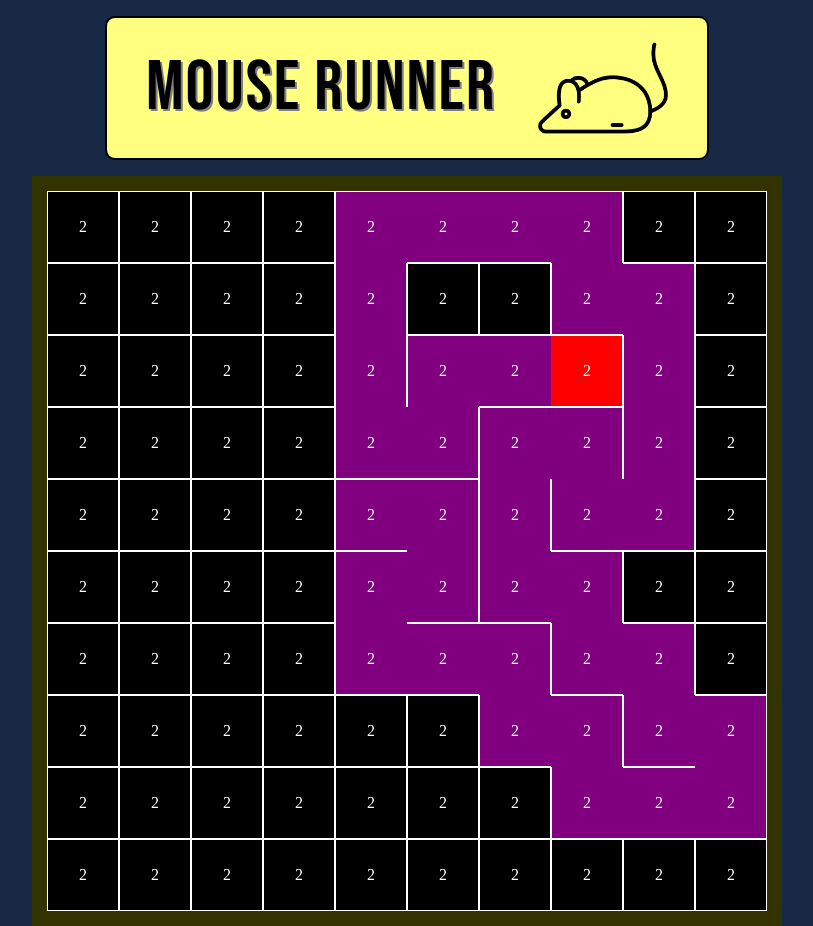
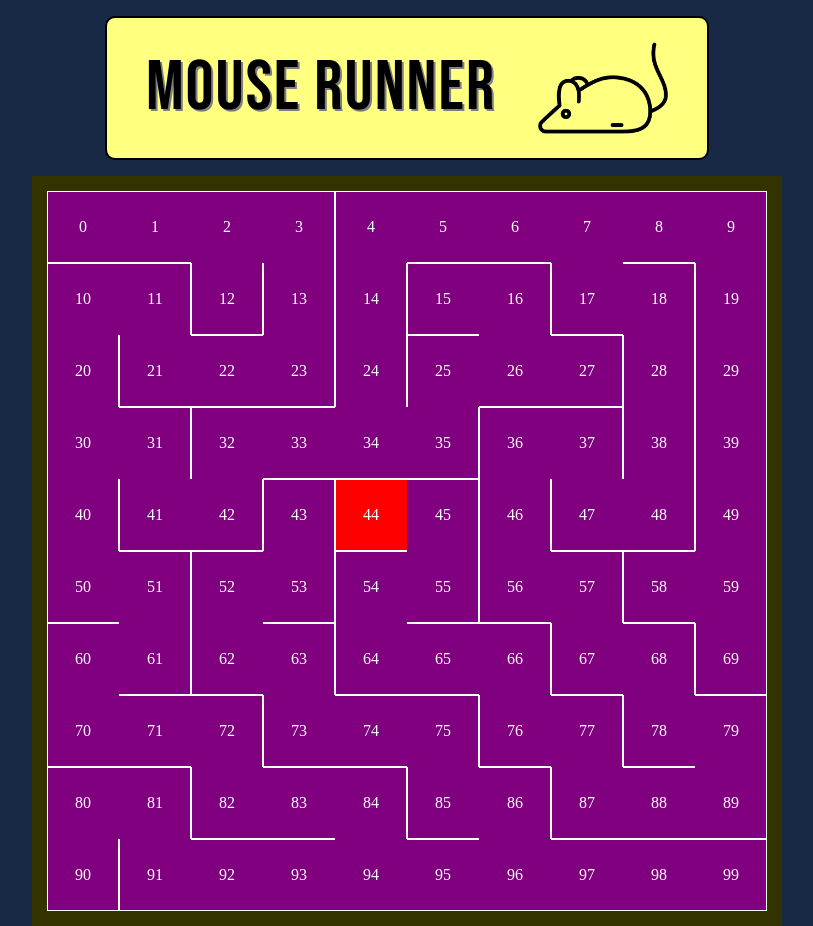
Before and after one commit to ViniciusSantanaL/mouse-runner, a React (Create React App) app: page / in a window 1280 px wide. Shown: the whole page, without its empty margins (233-1046 px from the left). Built offline with nearby package versions, Linux system fonts and the light colour scheme; a web font is replaced by a local one.

Commit message:
finish algoritm dfs for construct maze

```diff
--- a/src/components/Cell/index.tsx
+++ b/src/components/Cell/index.tsx
@@ -1,11 +1,11 @@
 import { ICell } from 'interface/ICell';
-import { useEffect, useState } from 'react';
+import { Children, useEffect, useState } from 'react';
 import { StyledCell } from './styles';
 
-export default function Cell(props: { cell: ICell }) {
+export default function Cell(props: { cell: ICell; children: React.ReactNode }) {
     return (
         <StyledCell top={props.cell.walls[0]} right={props.cell.walls[1]} bottom={props.cell.walls[2]} left={props.cell.walls[3]} visited={props.cell.visited} current={props.cell.current}>
-            {2}
+            {props.children}
         </StyledCell>
     );
 }
--- a/src/components/Maze/index.tsx
+++ b/src/components/Maze/index.tsx
@@ -1,4 +1,5 @@
 import Cell from 'components/Cell';
+import { ICell } from 'interface/ICell';
 import { IMaze } from 'interface/IMaze';
 import { CellFactory } from 'model/CellFactory';
 import { MazeFactory } from 'model/MazeFactory';
@@ -14,17 +15,27 @@ function Maze() {
 
     useEffect(() => {
         if (maze) {
-            let currentUpdate = maze.current;
-
+            let currentUpdate: ICell | undefined = maze.current;
+            const stackUpdate = maze.stack;
             const next = CellFactory.checkNeighbors(currentUpdate, maze.grid, maze.rows, maze.colums);
+            let gridUpdate: Array<Array<ICell>> = maze.grid;
             if (next) {
                 next.visited = true;
                 next.current = true;
                 currentUpdate.current = false;
-                const gridUpdate = CellFactory.removeWalls(currentUpdate, next, maze.grid);
+                gridUpdate = CellFactory.removeWalls(currentUpdate, next, maze.grid);
 
-                currentUpdate = next;
-                setMaze({ ...maze, grid: gridUpdate, current: currentUpdate });
+                stackUpdate.push(currentUpdate);
+
+                setMaze({ ...maze, grid: gridUpdate, current: next, stack: stackUpdate });
+            } else if (maze.stack.length > 0) {
+                gridUpdate[currentUpdate.rowNum][currentUpdate.colNum].current = false;
+                currentUpdate = stackUpdate.pop();
+
+                if (currentUpdate) {
+                    gridUpdate[currentUpdate.rowNum][currentUpdate.colNum].current = true;
+                    setMaze({ ...maze, grid: gridUpdate, current: currentUpdate, stack: stackUpdate });
+                }
             }
         }
     }, [maze]);
@@ -35,7 +46,9 @@ function Maze() {
                     maze.grid.map((row, index) => (
                         <div key={index}>
                             {row.map((cell, index) => (
-                                <Cell key={index} cell={cell} />
+                                <Cell key={index} cell={cell}>
+                                    {cell.rowNum + cell.colNum * maze.colums}
+                                </Cell>
                             ))}
                         </div>
                     ))}
--- a/src/interface/IMaze.ts
+++ b/src/interface/IMaze.ts
@@ -6,4 +6,5 @@ export interface IMaze {
     colums: number;
     grid: Array<Array<ICell>>;
     current: ICell;
+    stack: Array<ICell>;
 }
--- a/src/model/CellFactory.ts
+++ b/src/model/CellFactory.ts
@@ -43,7 +43,9 @@ export abstract class CellFactory {
         if (x < 0 || j < 0 || x > colCount - 1 || j > rowCount - 1) return false;
         else return true;
     }
-
+    static sleep(ms: number) {
+        return new Promise((resolve) => setTimeout(resolve, ms));
+    }
     static removeWalls(current: ICell, neighbor: ICell, grid: Array<Array<ICell>>): Array<Array<ICell>> {
         const x = current.rowNum - neighbor.rowNum;
         if (x === 1) {
--- a/src/model/MazeFactory.ts
+++ b/src/model/MazeFactory.ts
@@ -4,7 +4,7 @@ import { CellFactory } from './CellFactory';
 
 export abstract class MazeFactory {
     static setup(height: number, width: number, widthCell: number): IMaze {
-        const maze: IMaze = { colums: 0, rows: 0, grid: [], witdhCell: widthCell, current: CellFactory.setup(0, 0) };
+        const maze: IMaze = { colums: 0, rows: 0, grid: [], witdhCell: widthCell, current: CellFactory.setup(0, 0), stack: [] };
         maze.rows = Math.floor(height / widthCell);
         maze.colums = Math.floor(width / widthCell);
 
```
